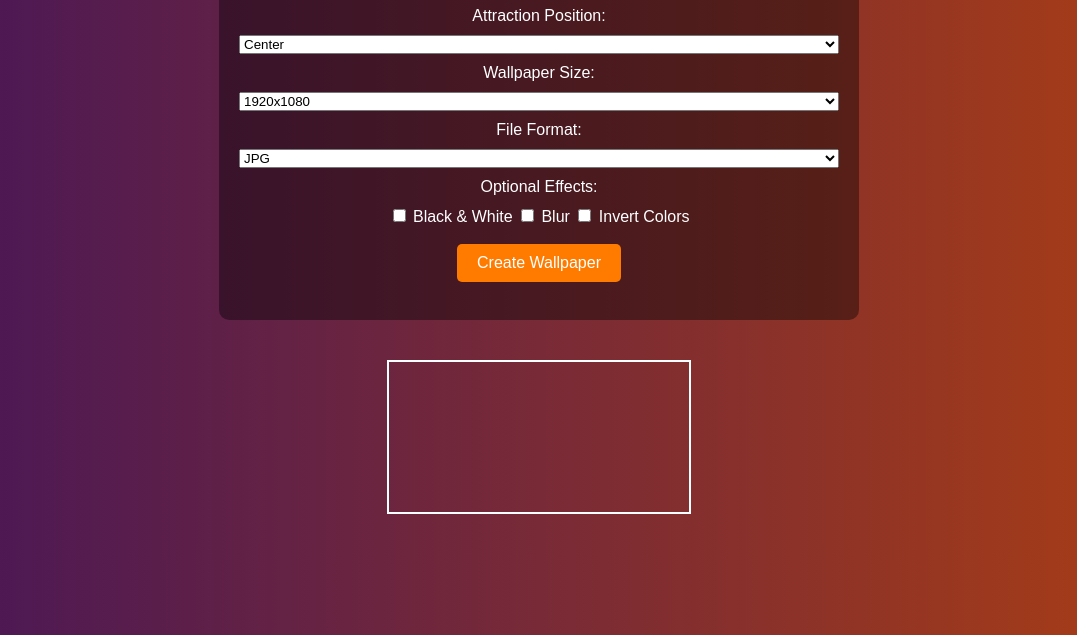
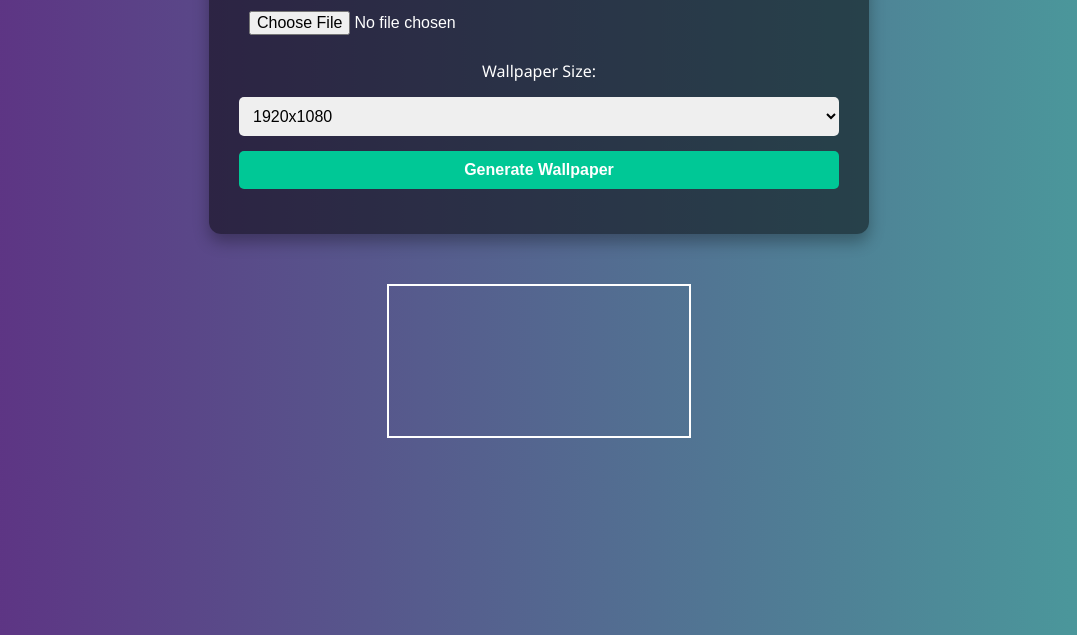
Before and after one commit to servojr/Wallpaper-Generator, a plain HTML site: page index.html in a window 1280 px wide. Shown: the part 165-800 px from the top of the page, without its empty margins (101-1178 px from the left). Drawn offline with Linux system fonts and the light colour scheme.

Commit message:
Update index.html

```diff
--- a/index.html
+++ b/index.html
@@ -3,84 +3,67 @@
 <head>
   <meta charset="UTF-8">
   <meta name="viewport" content="width=device-width, initial-scale=1.0">
-  <title>🖼️ My Desktop Wallpaper Generator</title>
+  <title>Custom Wallpaper Generator</title>
   <style>
     body {
       margin: 0;
-      font-family: Arial, sans-serif;
-      background: linear-gradient(to right, #461659, #aa3e14);
+      font-family: 'Segoe UI', Tahoma, Geneva, Verdana, sans-serif;
+      background: linear-gradient(to right, #5f2c82, #49a09d);
       color: #fff;
       text-align: center;
     }
-
     .container {
       max-width: 600px;
-      margin: 40px auto;
-      background-color: rgba(0, 0, 0, 0.4);
-      padding: 20px;
-      border-radius: 10px;
+      margin: 50px auto;
+      background-color: rgba(0, 0, 0, 0.5);
+      padding: 30px;
+      border-radius: 12px;
+      box-shadow: 0 8px 16px rgba(0,0,0,0.3);
     }
-
-    label, select, input[type="file"] {
+    input, select, button {
       display: block;
       width: 100%;
-      margin: 10px 0;
+      margin: 15px 0;
+      padding: 10px;
+      border-radius: 5px;
+      border: none;
+      font-size: 16px;
     }
-
     button {
-      padding: 10px 20px;
-      font-size: 16px;
+      background-color: #00c896;
+      color: white;
+      font-weight: bold;
       cursor: pointer;
-      background-color: #ff7b00;
-      color: #fff;
-      border: none;
-      border-radius: 5px;
     }
-
     button:hover {
-      background-color: #e06700;
+      background-color: #00b386;
     }
-
     canvas {
       display: block;
       margin: 40px auto;
       border: 2px solid #fff;
+      max-width: 100%;
+    }
+    #downloadLink {
+      display: inline-block;
+      margin-top: 20px;
+      color: #fff;
+      text-decoration: underline;
     }
   </style>
 </head>
 <body>
   <div class="container">
-    <h1>✅ My Desktop Wallpaper Generator</h1>
+    <h1>Wallpaper Generator</h1>
     <input type="file" id="imageUpload" accept="image/*">
-    <label for="position">Attraction Position:</label>
-    <select id="position">
-      <option value="center">Center</option>
-      <option value="top">Top</option>
-      <option value="bottom">Bottom</option>
-    </select>
-
-    <label for="size">Wallpaper Size:</label>
-    <select id="size">
+    <label for="wallpaperSize">Wallpaper Size:</label>
+    <select id="wallpaperSize">
       <option value="1920x1080">1920x1080</option>
       <option value="2560x1440">2560x1440</option>
       <option value="3840x2160">3840x2160</option>
     </select>
-
-    <label for="format">File Format:</label>
-    <select id="format">
-      <option value="image/jpeg">JPG</option>
-      <option value="image/png">PNG</option>
-    </select>
-
-    <label>Optional Effects:</label>
-    <input type="checkbox" id="bw"> Black & White
-    <input type="checkbox" id="blur"> Blur
-    <input type="checkbox" id="invert"> Invert Colors
-
-    <br><br>
-    <button onclick="generateWallpaper()">Create Wallpaper</button>
-    <br><br>
-    <a id="downloadLink" style="display:none; color: #fff; text-decoration: underline;">Download Wallpaper</a>
+    <button onclick="generateWallpaper()">Generate Wallpaper</button>
+    <a id="downloadLink" style="display:none;">Download Wallpaper</a>
   </div>
 
   <canvas id="wallpaperCanvas"></canvas>
@@ -90,12 +73,10 @@
       const fileInput = document.getElementById('imageUpload');
       const canvas = document.getElementById('wallpaperCanvas');
       const ctx = canvas.getContext('2d');
-      const size = document.getElementById('size').value.split('x');
-      const format = document.getElementById('format').value;
-      const position = document.getElementById('position').value;
+      const size = document.getElementById('wallpaperSize').value.split('x');
 
       if (!fileInput.files[0]) {
-        alert("Please upload an image");
+        alert('Please upload an image.');
         return;
       }
 
@@ -104,44 +85,37 @@
       canvas.width = width;
       canvas.height = height;
 
-      // Background gradient
-      const gradient = ctx.createLinearGradient(0, 0, width, 0);
-      gradient.addColorStop(0, '#461659');
-      gradient.addColorStop(1, '#aa3e14');
-      ctx.fillStyle = gradient;
-      ctx.fillRect(0, 0, width, height);
-
       const reader = new FileReader();
       reader.onload = function(e) {
         const img = new Image();
         img.onload = function() {
-          let imgWidth = 400;
+          ctx.clearRect(0, 0, width, height);
+
+          // Background gradient fill
+          const gradient = ctx.createLinearGradient(0, 0, width, height);
+          gradient.addColorStop(0, '#5f2c82');
+          gradient.addColorStop(1, '#49a09d');
+          ctx.fillStyle = gradient;
+          ctx.fillRect(0, 0, width, height);
+
+          // Resize image to fit within 600px width
+          const maxImageWidth = 600;
+          let imgWidth = maxImageWidth;
           let imgHeight = img.height * (imgWidth / img.width);
+
           let x = (width - imgWidth) / 2;
-          let y;
-
-          switch (position) {
-            case 'top': y = 50; break;
-            case 'bottom': y = height - imgHeight - 50; break;
-            default: y = (height - imgHeight) / 2;
-          }
-
-          ctx.save();
-          if (document.getElementById('bw').checked) ctx.filter = 'grayscale(100%)';
-          if (document.getElementById('blur').checked) ctx.filter = 'blur(3px)';
-          if (document.getElementById('invert').checked) ctx.filter = 'invert(100%)';
+          let y = (height - imgHeight) / 2;
 
           ctx.drawImage(img, x, y, imgWidth, imgHeight);
-          ctx.restore();
 
-          const link = document.getElementById('downloadLink');
-          link.href = canvas.toDataURL(format);
-          link.download = 'wallpaper.' + (format === 'image/png' ? 'png' : 'jpg');
-          link.style.display = 'block';
-          link.textContent = 'Download Wallpaper';
-        }
+          const downloadLink = document.getElementById('downloadLink');
+          downloadLink.href = canvas.toDataURL('image/png');
+          downloadLink.download = 'wallpaper.png';
+          downloadLink.style.display = 'inline';
+          downloadLink.textContent = 'Download Wallpaper';
+        };
         img.src = e.target.result;
-      }
+      };
       reader.readAsDataURL(fileInput.files[0]);
     }
   </script>
```
